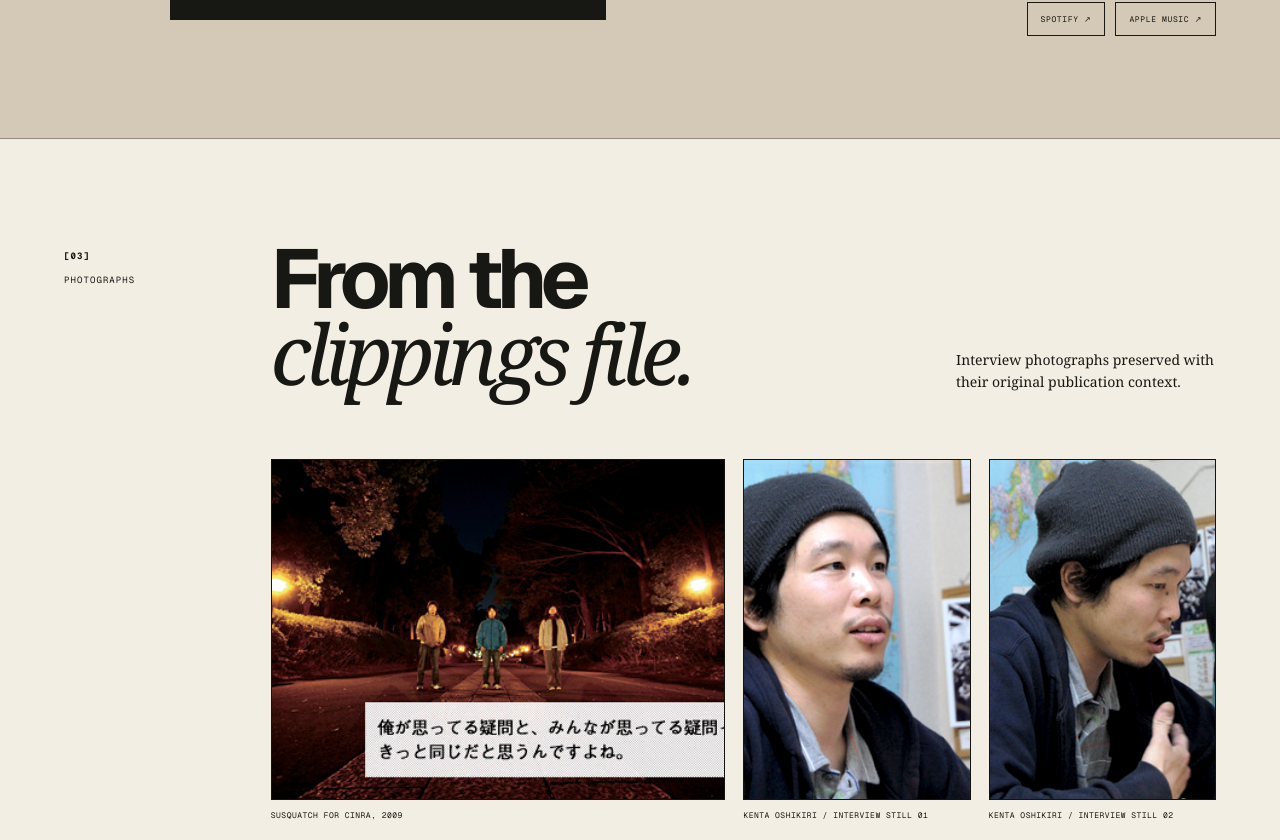
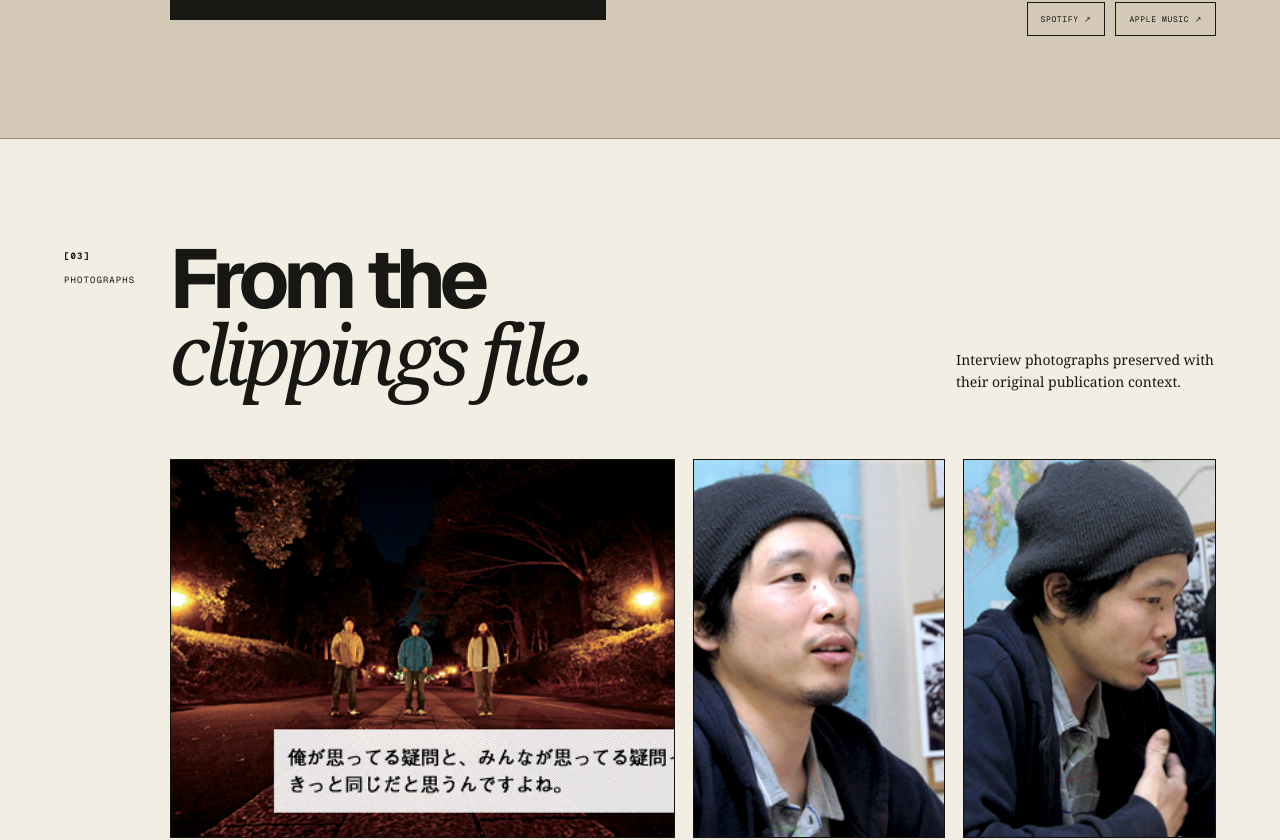
Before and after one commit to xtpm/susquatch, a Next.js app: page / in a window 1280 px wide. Shown: the part 2326-3166 px from the top of the page. Built offline with nearby package versions, Linux system fonts and the light colour scheme; grey boxes are pictures that could not be loaded.

Commit message:
Move photo archive substantially left

```diff
--- a/app/globals.css
+++ b/app/globals.css
@@ -298,7 +298,8 @@ blockquote cite {
 
 @media (min-width: 981px) {
   .story,
-  .music {
+  .music,
+  .photos {
     grid-template-columns: 80px minmax(0, 1fr);
     gap: clamp(24px, 2vw, 36px);
   }
```
